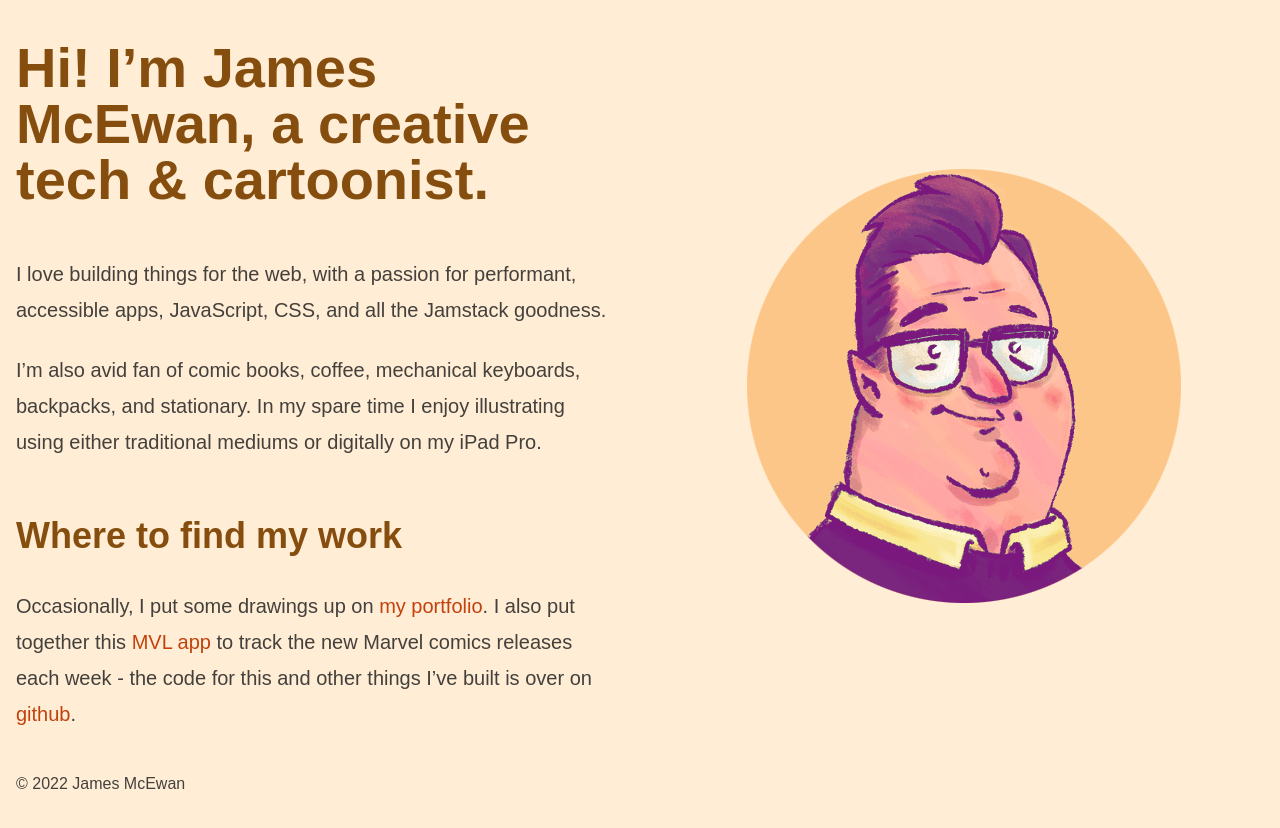
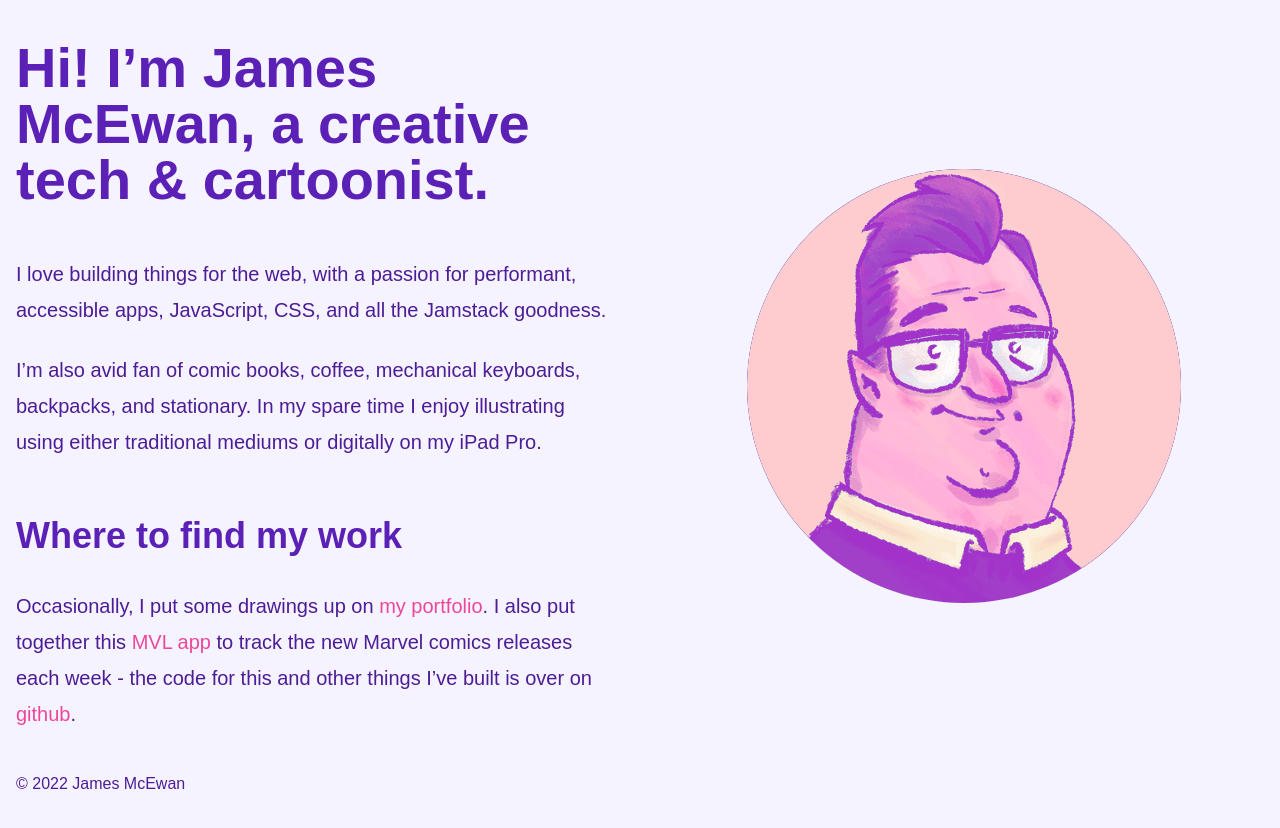
Before and after one commit to jamesmcewan/mcwn, an Astro site: page / in a window 1280 px wide. Built offline with nearby package versions, Linux system fonts and the light colour scheme; Astro itself is replaced by a stand-in of ours; a web font is replaced by a local one.

Commit message:
theme updates

```diff
--- a/src/components/Footer.astro
+++ b/src/components/Footer.astro
@@ -6,6 +6,8 @@ export interface Props {
 const { author } = Astro.props;
 ---
 
-<footer class="my-10 font-basic font-light text-stone-700  dark:text-amber-100">
+<footer
+  class="my-10 font-basic font-light text-violet-900  dark:text-violet-100"
+>
   &copy; 2022 {author}
 </footer>
--- a/src/data/site.json
+++ b/src/data/site.json
@@ -6,8 +6,8 @@
   "subtitle": "James McEwan - mcewan.io",
   "description": "James McEwan is a web developer based in Edinburgh, Scotland",
   "themeColor": {
-    "light": "#ffedd5",
-    "dark": "#1c1917"
+    "light": "#f5f3ff",
+    "dark": "#18181b"
   },
   "favicons": [48, 72, 96, 144, 192, 256, 386, 512]
 }
--- a/src/layouts/PageLayout.astro
+++ b/src/layouts/PageLayout.astro
@@ -11,23 +11,27 @@ const { content } = Astro.props;
     <link href="https://use.typekit.net/urt2yyq.css" rel="stylesheet" />
     <Head {site} {content} />
   </head>
-  <body class="bg-orange-100 dark:bg-stone-900">
+  <body class="bg-violet-50 dark:bg-zinc-900">
     <div class="md:container md:mx-auto px-4 my-10">
       <div class="xl:flex xl:gap-12">
         <div class="xl:flex-1 xl:order-1">
           <main
             class="font-basic font-light prose md:prose-lg lg:prose-xl prose-headings:font-loslana  prose-headings:font-black
-            prose-a:no-underline prose-headings:text-yellow-800 prose-a:text-orange-700 hover:prose-a:text-orange-600 text-stone-700 dark:text-yellow-100 dark:prose-headings:text-yellow-500 dark:prose-a:text-yellow-400 dark:hover:prose-a:text-yellow-300"
+            prose-a:no-underline prose-headings:text-violet-800 prose-a:text-pink-500 hover:prose-a:text-pink-400 text-violet-900 dark:text-violet-100 dark:prose-headings:text-violet-500 dark:prose-a:text-violet-400 dark:hover:prose-a:text-violet-300"
           >
             <slot />
           </main>
         </div>
         <div class="flex justify-center items-center xl:flex-1 xl:order-2">
-          <img
-            src="/images/jm2021.png"
-            alt="James McEwan"
-            class="w-28 mt-10 xl:mt-0 xl:w-full xl:max-w-fit 	 	 dark:mix-blend-screen dark:sepia"
-          />
+          <div
+            class="bg-violet-900 rounded-full w-28 mt-10 xl:mt-0 xl:w-full xl:max-w-fit 	"
+          >
+            <img
+              src="/images/jm2021.png"
+              alt="James McEwan"
+              class="mix-blend-screen rounded-full"
+            />
+          </div>
         </div>
       </div>
       <Footer author={site.author} />
```
